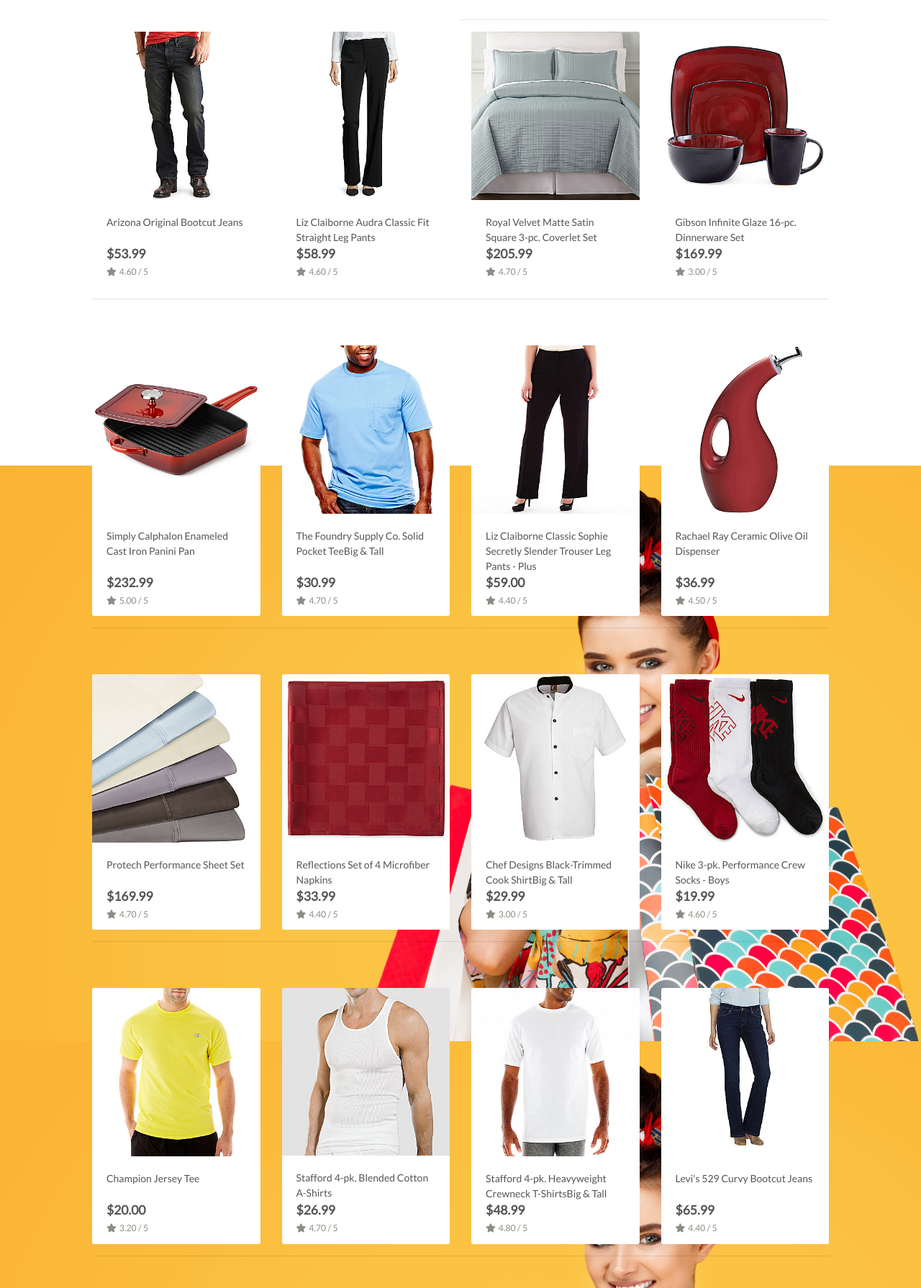
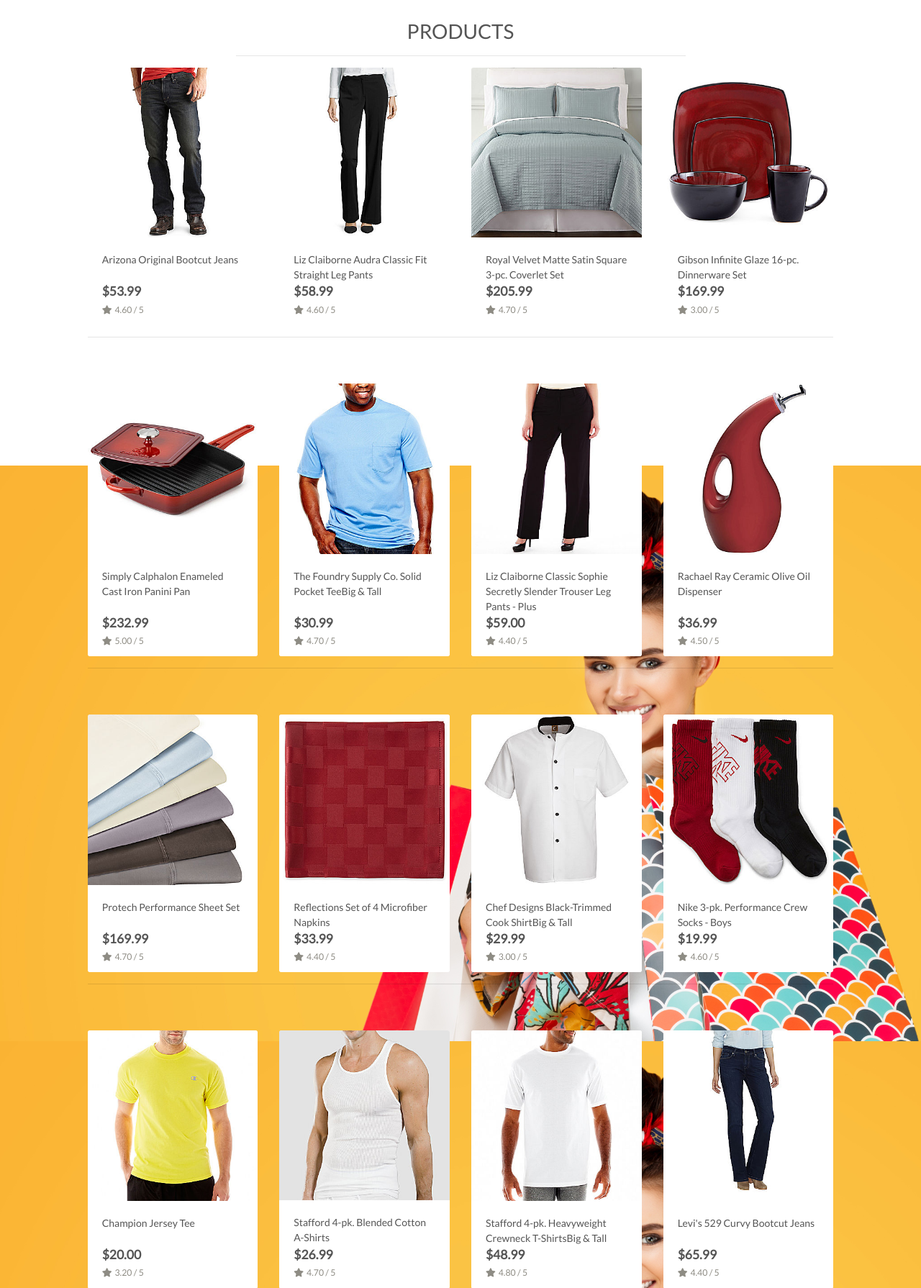
Before and after one commit to jonathan-odonnell/botique, a Django app: page /products/ in a window 1280 px wide. Shown: the part 153-1943 px from the top of the page at 72% size. Run offline with Django 3.2, Linux system fonts and the light colour scheme; data comes from the database, SQL or seed files in the repository; some libraries are stand-ins or nearby versions.

Commit message:
Added product details functionality and amended products template

```diff
--- a/products/templates/products/products.html
+++ b/products/templates/products/products.html
@@ -3,23 +3,33 @@
 {% block page_header %}
     <div class="container header-container">
         <div class="row">
-		<div class="col text-center mt-3"></div>
-		<h2 class="logo-font"></h2>
+            <div class="col"></div>
+        </div>
+    </div>
+{% endblock %}
+
+{% block content %}
+    <div class="overlay"></div>
+    <div class="container-fluid">
+        <div class="row">
+            <div class="col text-center mt-3">
+                <h2 class="logo-font">Products</h2>
                 <hr class="w-50 mb-1">
             </div>
+        </div>
         <div class="row">
-		<div class="product-container">
+            <div class="product-container col-10 offset-1">
                 <div class="row mt-1 mb-2"></div>
                 <div class="row">
-				{% for product in products%}
-				<div class="col-sm-6 col-lg-4 col-xl-3">
+                    {% for product in products %}
+                        <div class="col-sm-6 col-md-6 col-lg-4 col-xl-3">
                             <div class="card h-100 border-0">
                                 {% if product.image %}
-						<a href="">
+                                <a href="{% url 'product_details' product.id %}">
                                     <img class="card-img-top img-fluid" src="{{ product.image.url }}" alt="{{ product.name }}">
                                 </a>
                                 {% else %}
-							<a href="">
+                                <a href="{% url 'product_details' product.id %}">
                                     <img class="card-img-top img-fluid" src="{{ MEDIA_URL }}noimage.png" alt="{{ product.name }}">
                                 </a>
                                 {% endif %}
@@ -66,21 +76,3 @@
         </div>
     </div>
 {% endblock %}
-
-{% block content %}
-<div class="overlay"></div>
-<div class="container h-100">
-	<div class="row h-100">
-		<div class="col-7 col-md-6 my-auto">
-			<h1 class="display-4 logo-font text-black">
-				The new collections are here
-			</h1>
-			<div class="my-5">
-				<h4>
-					<a href="" class="shop-now-button btn btn-lg rounded-0 text-uppercase py-3">Shop Now</a>
-				</h4>
-			</div>
-		</div>
-	</div>
-</div>
-{% endblock %}
--- a/products/urls.py
+++ b/products/urls.py
@@ -3,4 +3,5 @@
 
 urlpatterns = [
     path('', views.all_products, name='products'),
+    path('<product_id>', views.product_details, name='product_details'),
 ]
--- a/products/views.py
+++ b/products/views.py
@@ -1,4 +1,4 @@
-from django.shortcuts import render
+from django.shortcuts import render, get_object_or_404
 from .models import Product
 
 # Create your views here.
@@ -13,3 +13,15 @@
     }
 
     return render(request, 'products/products.html', context)
+
+
+def product_details(request, product_id):
+    """ A view to show individual product details """
+
+    product = get_object_or_404(Product, pk=product_id)
+
+    context = {
+        'product': product,
+    }
+
+    return render(request, 'products/product_details.html', context)
--- a/static/css/base.css
+++ b/static/css/base.css
@@ -99,3 +99,14 @@
         padding-top: 164px;
     }
 }
+
+/* pad the top a bit when navbar is collapsed on mobile */
+@media (max-width: 991px) {
+    .header-container {
+        padding-top: 116px;
+    }
+
+    body {
+        height: calc(100vh - 116px);
+    }
+}
--- a/templates/includes/main-nav.html
+++ b/templates/includes/main-nav.html
@@ -8,7 +8,7 @@
                 <a href="" class="dropdown-item">By Price</a>
                 <a href="" class="dropdown-item ">By Rating</a>
                 <a href="" class="dropdown-item ">By Category</a>
-                <a href="" class="dropdown-item">All Products</a>
+                <a href="{% url 'products' %}" class="dropdown-item">All Products</a>
             </div>
         </li>
 
```
Also changed, not shown: products/templates/products/product_details.html (added, +42 -0 lines). Lines whose indentation alone changed are shown as unchanged.
